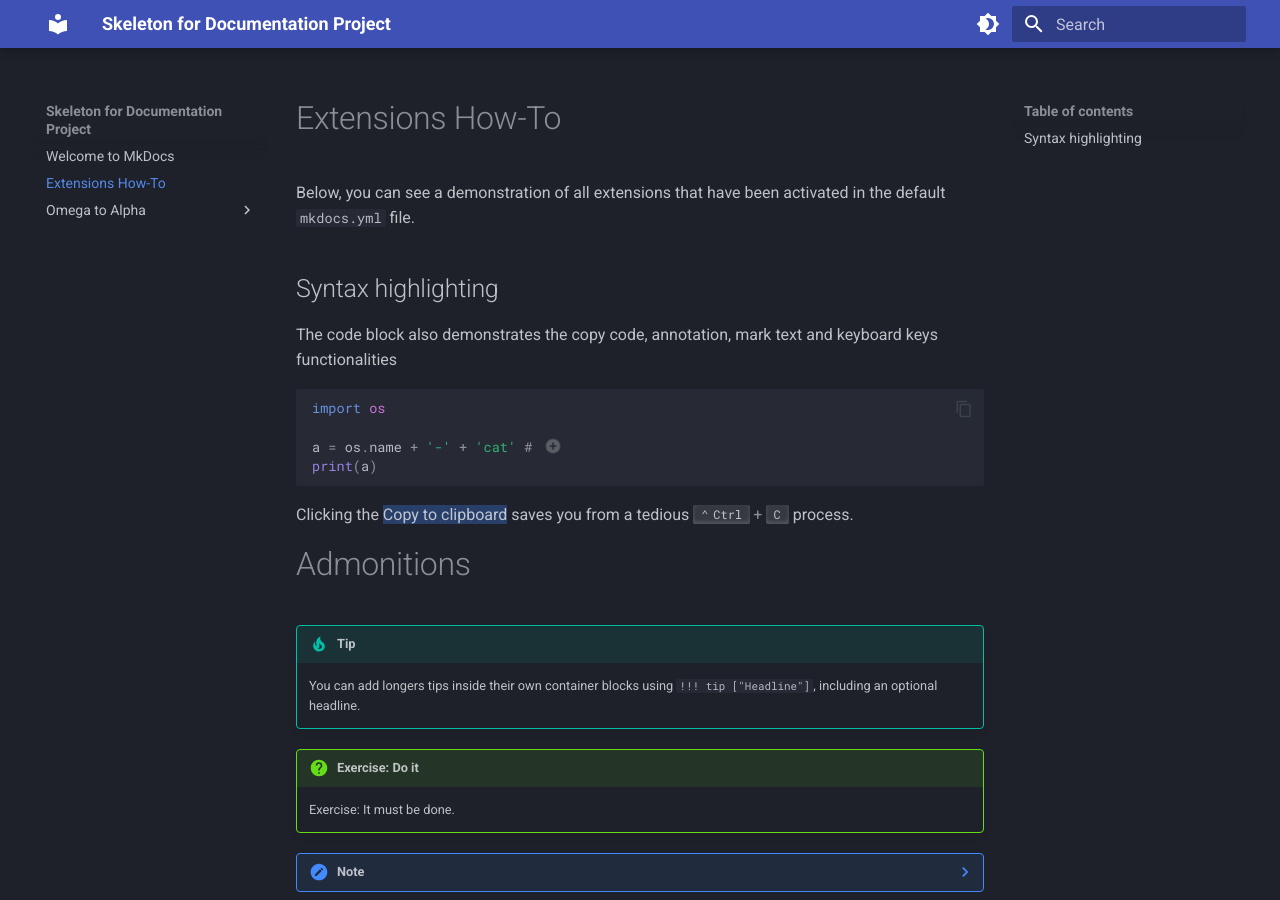
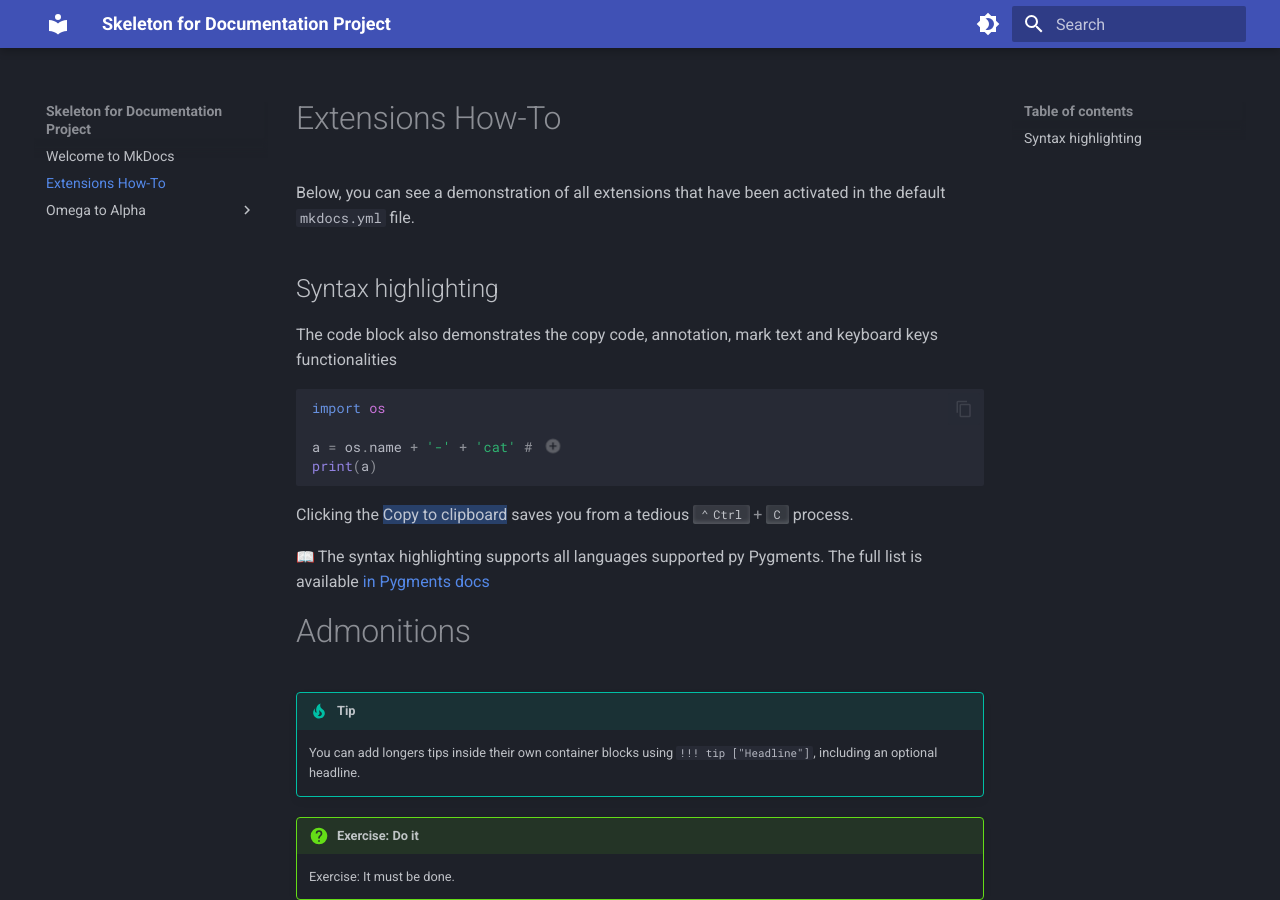
Before and after one commit to sourander/doc-skeleton, an MkDocs documentation site: the page built from docs/extensions.md, in a window 1280 px wide and 900 px high. Built offline with MkDocs 1.6.1 and Material for MkDocs 9.7.7, drawn with Linux system fonts in a browser that asks for light colours; emoji names are drawn with the system emoji font.

Commit message:
Document syntax support

```diff
--- a/docs/extensions.md
+++ b/docs/extensions.md
@@ -17,6 +17,8 @@ print(a)
     text__, images, ... basically anything that can be written in Markdown.
 
 Clicking the ==Copy to clipboard== saves you from a tedious ++ctrl+c++ process.
+
+:book: The syntax highlighting supports all languages supported py Pygments. The full list is available [in Pygments docs](https://pygments.org/languages/)
 
 # Admonitions
 
@@ -44,7 +46,7 @@ Prefer these standard usages for emojis:
 | :exclamation: | `:exclamation:` | Important     | Long, off the map note. |
 | :book:        | `:book:`        | Read more     | quote                   |
 
- The list of Unicode emoji shortnames can be found at :book: [Emojipedia](https://emojipedia.org/twitter/).
+ :book: The list of Unicode emoji shortnames can be found at [Emojipedia](https://emojipedia.org/twitter/).
 
 # Mermaid Graphs
 
```
